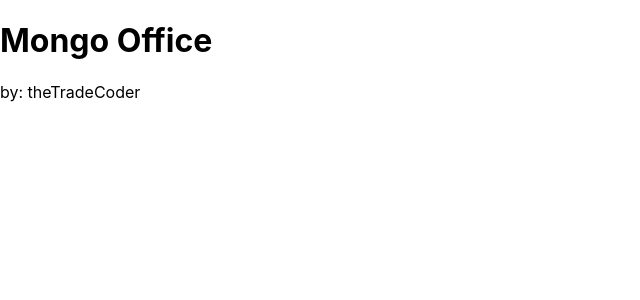
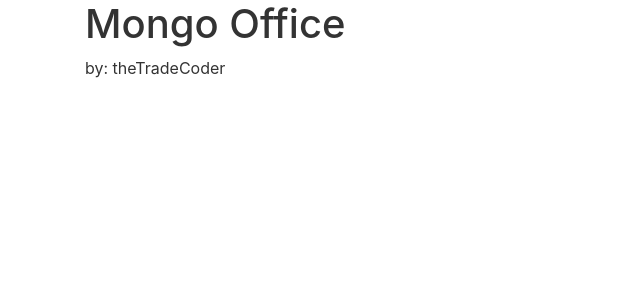
Before and after one commit to mydigita/mongo-office, a React (Create React App) app: page / in a window 1280 px wide. Shown: the top 300 px of the page, without its empty margins (0-640 px from the left). Built offline with nearby package versions, Linux system fonts and the light colour scheme.

Commit message:
local update

```diff
--- a/package.json
+++ b/package.json
@@ -9,6 +9,7 @@
     "axios": "^0.21.0",
     "bootstrap": "^4.5.3",
     "gh-pages": "^3.1.0",
+    "jquery": "^3.5.1",
     "react": "^17.0.1",
     "react-dom": "^17.0.1",
     "react-router-dom": "^5.2.0",
--- a/src/App.css
+++ b/src/App.css
@@ -1,38 +1,7 @@
-.App {
-  text-align: center;
+*{
+  color: #333333;
 }
 
-.App-logo {
-  height: 40vmin;
-  pointer-events: none;
+html, body{
+  box-sizing: border-box;
 }
-
-@media (prefers-reduced-motion: no-preference) {
-  .App-logo {
-    animation: App-logo-spin infinite 20s linear;
-  }
-}
-
-.App-header {
-  background-color: #282c34;
-  min-height: 100vh;
-  display: flex;
-  flex-direction: column;
-  align-items: center;
-  justify-content: center;
-  font-size: calc(10px + 2vmin);
-  color: white;
-}
-
-.App-link {
-  color: #61dafb;
-}
-
-@keyframes App-logo-spin {
-  from {
-    transform: rotate(0deg);
-  }
-  to {
-    transform: rotate(360deg);
-  }
-}
--- a/src/components/home.component.js
+++ b/src/components/home.component.js
@@ -1,12 +1,20 @@
 import React from "react";
-
+import "bootstrap/dist/css/bootstrap.min.css";
+import "bootstrap/dist/js/bootstrap.bundle.js";
+import "jquery/dist/jquery.js";
+import "../App.css";
 
 export default function Home(){
 
     return (
         <div>
-         <h1>Mongo Office</h1>
-         <p>by: theTradeCoder</p>
+            <div className="container">
+                <h1>Mongo Office</h1>
+                <p>by: theTradeCoder</p>
+            </div>
+            <div>
+
+            </div>
         </div>
     );
 
```
Also changed, not shown: 1 other file (tests, documents, lock files or other folders).
